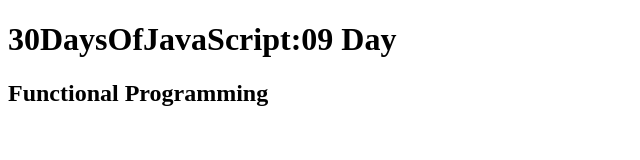
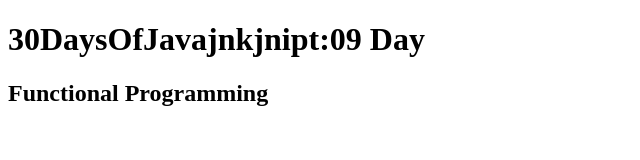
Before and after one commit to EmmanuelisongDev/30-javascript, a plain HTML site: page 09_Day_Higher_order_functions/09_day_starter/index.html in a window 1280 px wide. Shown: the whole page, without its empty margins (0-640 px from the left). Drawn offline with Linux system fonts and the light colour scheme.

Commit message:
Update index.html

```diff
--- a/09_Day_Higher_order_functions/09_day_starter/index.html
+++ b/09_Day_Higher_order_functions/09_day_starter/index.html
@@ -6,7 +6,7 @@
 </head>
 
 <body>
-	<h1>30DaysOfJavaScript:09 Day</h1>
+	<h1>30DaysOfJavajnkjnipt:09 Day</h1>
 	<h2>Functional Programming</h2>
 
 	<script src="./data/countries_data.js"></script>
```
